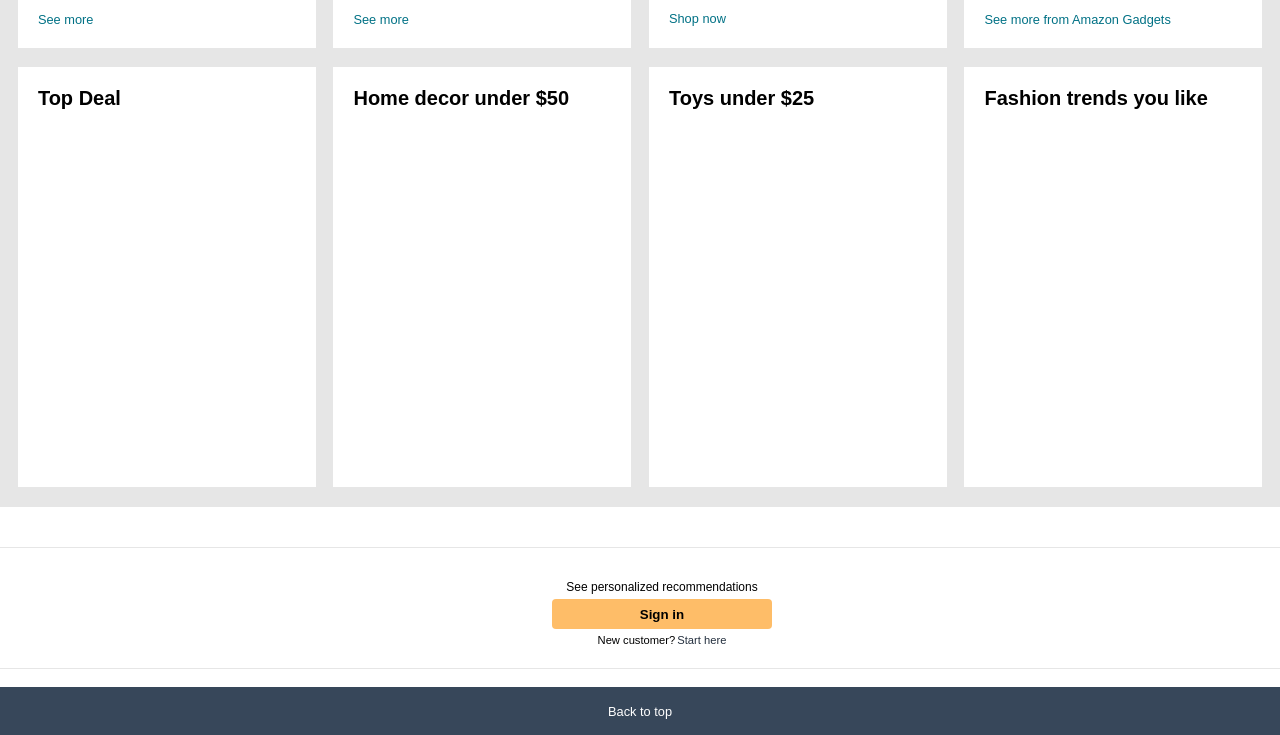
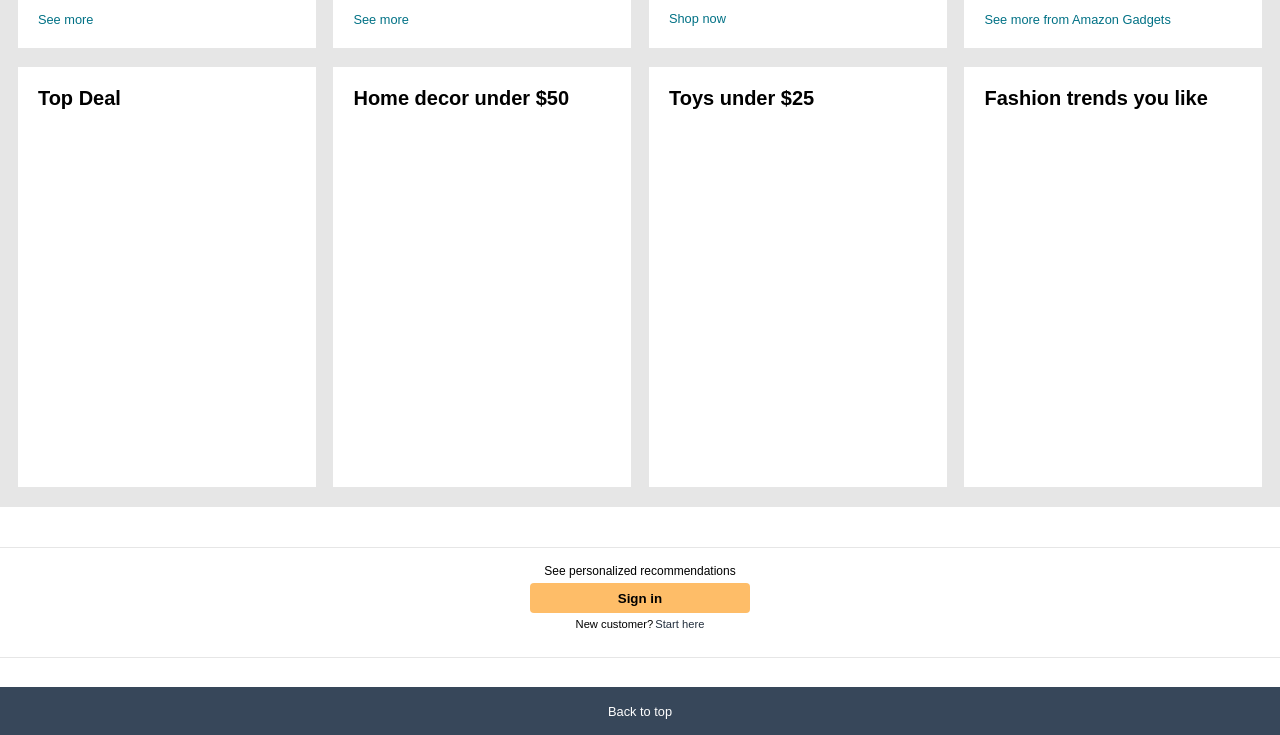
Before and after one commit to kabirahmad3/Amazon-Clone, a plain HTML site: page index.html in a window 1280 px wide. Shown: the part 722-1457 px from the top of the page. Drawn offline with Linux system fonts and the light colour scheme.

Commit message:
index1.css

```diff
--- a/index1.css
+++ b/index1.css
@@ -473,24 +473,26 @@ span:hover{
 }
 .line{
     height: 1px;
+    width:100%;
     background-color: #e6e6e6;
     position: relative;
     top: 40px;
 }
 .line2{
-    color: #0f1111;
-    position: relative;
+    position: absolute;
+    top: 150px;
 }
 .sign{
     height: 150px;
     width: 300px;
-    position: relative;
-    top: 40%;
-    left: 40%;
     display: flex;
     flex-direction: column;
     align-items: center;
-    margin-bottom:-30px;
+    justify-content: center;
+    position: absolute;
+    top: 50%;
+    left: 50%;
+    transform: translate(-50%,-50%);
 }
 button{
     width: 220px;
```
